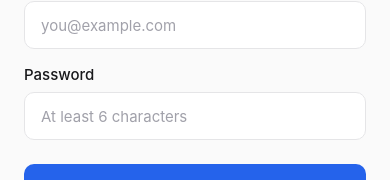
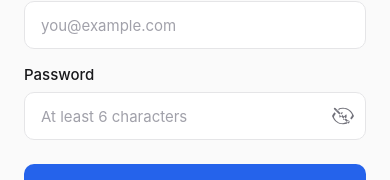
Before and after one commit to saadsiddiqui07/kloudius-app, a React Native app: screen /Signup in a window 390 px wide. Shown: the part 240-420 px from the top of the page. Built offline with nearby package versions, Linux system fonts and the light colour scheme.

Commit message:
add: visibility toggle icon

```diff
--- a/package.json
+++ b/package.json
@@ -17,7 +17,8 @@
     "react": "19.2.3",
     "react-native": "0.84.0",
     "react-native-safe-area-context": "^5.5.2",
-    "react-native-screens": "^4.24.0"
+    "react-native-screens": "^4.24.0",
+    "react-native-svg": "^15.15.3"
   },
   "devDependencies": {
     "@babel/core": "^7.25.2",
--- a/src/components/AppInput.tsx
+++ b/src/components/AppInput.tsx
@@ -1,5 +1,6 @@
 import React, { useState } from 'react';
 import {
+  Pressable,
   StyleSheet,
   Text,
   TextInput,
@@ -8,8 +9,13 @@ import {
   type ViewStyle,
 } from 'react-native';
 
+import { EyeIcon } from './icons/EyeIcon';
+import { EyeOffIcon } from './icons/EyeOffIcon';
 import { colors, fontSize, fontWeight, radius, spacing } from '../theme';
 import { ErrorText } from './ErrorText';
+
+const TOGGLE_ICON_SIZE = 22;
+const INPUT_RIGHT_PADDING_WITH_TOGGLE = 48;
 
 type AppInputProps = TextInputProps & {
   label?: string;
@@ -28,6 +34,10 @@ export function AppInput({
   ...rest
 }: AppInputProps) {
   const [focused, setFocused] = useState(false);
+  const [passwordVisible, setPasswordVisible] = useState(false);
+
+  const showPasswordToggle = Boolean(secureTextEntry);
+  const isPasswordHidden = showPasswordToggle && !passwordVisible;
 
   const handleFocus = (e: any) => {
     setFocused(true);
@@ -39,21 +49,46 @@ export function AppInput({
     onBlur?.(e);
   };
 
+  const togglePasswordVisibility = () => {
+    setPasswordVisible((v) => !v);
+  };
+
   return (
     <View style={[styles.container, containerStyle]}>
       {label != null && <Text style={styles.label}>{label}</Text>}
+      <View style={styles.inputWrapper}>
         <TextInput
           style={[
             styles.input,
             focused && styles.inputFocused,
             error != null && error !== '' && styles.inputError,
+            showPasswordToggle && styles.inputWithToggle,
           ]}
           placeholderTextColor={colors.placeholder}
           onFocus={handleFocus}
           onBlur={handleBlur}
-        secureTextEntry={secureTextEntry}
+          secureTextEntry={isPasswordHidden}
           {...rest}
         />
+        {showPasswordToggle && (
+          <Pressable
+            onPress={togglePasswordVisibility}
+            style={({ pressed }) => [
+              styles.toggle,
+              pressed && styles.togglePressed,
+            ]}
+            hitSlop={8}
+            accessibilityRole="button"
+            accessibilityLabel={isPasswordHidden ? 'Show password' : 'Hide password'}
+          >
+            {isPasswordHidden ? (
+              <EyeOffIcon size={TOGGLE_ICON_SIZE} color={colors.textSecondary} />
+            ) : (
+              <EyeIcon size={TOGGLE_ICON_SIZE} color={colors.textSecondary} />
+            )}
+          </Pressable>
+        )}
+      </View>
       <ErrorText>{error}</ErrorText>
     </View>
   );
@@ -69,6 +104,9 @@ const styles = StyleSheet.create({
     color: colors.text,
     marginBottom: spacing.sm,
   },
+  inputWrapper: {
+    position: 'relative',
+  },
   input: {
     backgroundColor: colors.surface,
     borderWidth: 1.5,
@@ -80,10 +118,25 @@ const styles = StyleSheet.create({
     color: colors.text,
     minHeight: 48,
   },
+  inputWithToggle: {
+    paddingRight: INPUT_RIGHT_PADDING_WITH_TOGGLE,
+  },
   inputFocused: {
     borderColor: colors.borderFocus,
   },
   inputError: {
     borderColor: colors.error,
   },
+  toggle: {
+    position: 'absolute',
+    right: spacing.md,
+    top: 0,
+    bottom: 0,
+    justifyContent: 'center',
+    minWidth: TOGGLE_ICON_SIZE + 16,
+    alignItems: 'flex-end',
+  },
+  togglePressed: {
+    opacity: 0.7,
+  },
 });
--- /dev/null
+++ b/src/components/icons/EyeIcon.tsx
@@ -0,0 +1,19 @@
+import React from 'react';
+import Svg, { Path } from 'react-native-svg';
+
+type EyeIconProps = {
+  size?: number;
+  color?: string;
+};
+
+export function EyeIcon({ size = 22, color = '#71717A' }: EyeIconProps) {
+  return (
+    <Svg width={size} height={size} viewBox="0 0 24 24" fill="none">
+      <Path
+        d="M12 5C7.454 5 3.572 7.909 2 12c1.572 4.091 5.454 7 10 7s8.428-2.909 10-7c-1.572-4.091-5.454-7-10-7zm0 12a5 5 0 1 1 0-10 5 5 0 0 1 0 10zm0-8a3 3 0 1 0 0 6 3 3 0 0 0 0-6z"
+        fill={color}
+        fillRule="evenodd"
+      />
+    </Svg>
+  );
+}
--- /dev/null
+++ b/src/components/icons/EyeOffIcon.tsx
@@ -0,0 +1,19 @@
+import React from 'react';
+import Svg, { Path } from 'react-native-svg';
+
+type EyeOffIconProps = {
+  size?: number;
+  color?: string;
+};
+
+export function EyeOffIcon({ size = 22, color = '#71717A' }: EyeOffIconProps) {
+  return (
+    <Svg width={size} height={size} viewBox="0 0 24 24" fill="none">
+      <Path
+        d="M4.52 5.934A11.96 11.96 0 0 1 12 4c4.546 0 8.428 2.909 10 7a11.95 11.95 0 0 1-2.16 3.42l1.42 1.42A13.95 13.95 0 0 0 24 12c-2.206-5.727-6.635-9-12-9a13.96 13.96 0 0 0-4.92.88l1.44 1.44zm15.08 12.132l-1.42-1.42A11.96 11.96 0 0 1 12 20c-4.546 0-8.428-2.909-10-7a11.95 11.95 0 0 1 2.16-3.42L2.8 7.934A13.95 13.95 0 0 0 0 12c2.206 5.727 6.635 9 12 9a13.96 13.96 0 0 0 4.92-.88l-1.32-1.32zM12 8a4 4 0 0 0-4 4c0 .702.18 1.362.496 1.944l2.448-2.448A3.97 3.97 0 0 1 12 8zm4 4c0-.702-.18-1.362-.496-1.944l-2.448 2.448A3.97 3.97 0 0 1 12 16a4 4 0 0 0 4-4zM2.294 3.294a1 1 0 0 1 1.412 0l15 15a1 1 0 1 1-1.412 1.412l-15-15a1 1 0 0 1 0-1.412z"
+        fill={color}
+        fillRule="evenodd"
+      />
+    </Svg>
+  );
+}
```
Also changed, not shown: 2 other files (tests, documents, lock files or other folders). Lines whose indentation alone changed are shown as unchanged.
